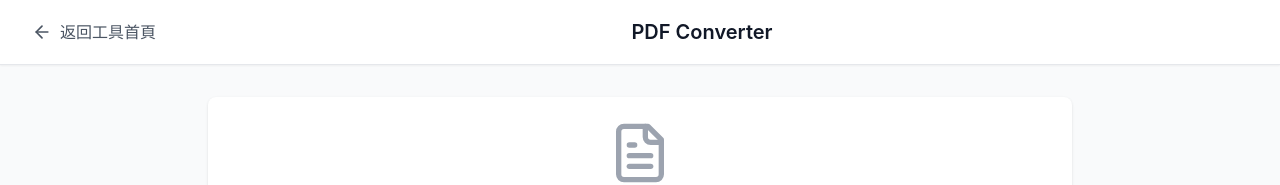
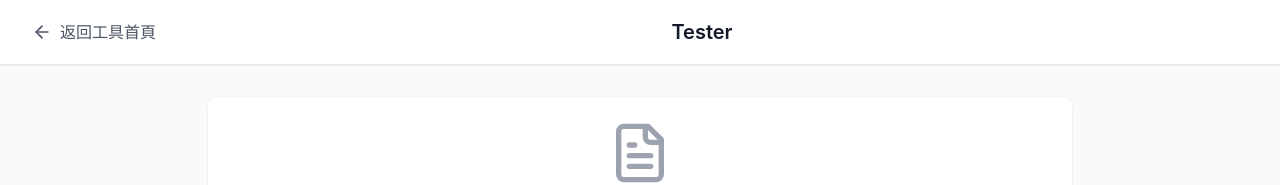
Before and after one commit to j811108/tools-dashboard, a React (Create React App) app: page /tools-dashboard/tester in a window 1280 px wide. Shown: the top 185 px of the page. Built offline with nearby package versions, Linux system fonts and the light colour scheme.

Commit message:
[FIX] Homepage: move tools array outside component; Tester: fix title, set available false

```diff
--- a/src/components/Homepage.jsx
+++ b/src/components/Homepage.jsx
@@ -1,9 +1,5 @@
 import React, { useState, useMemo } from 'react';
 import { useNavigate } from 'react-router-dom';
-
-const HomePage = () => {
-  const [searchQuery, setSearchQuery] = useState('');
-  const navigate = useNavigate();
 
 // 工具
 const tools = [
@@ -40,9 +36,13 @@ const HomePage = () => {
     name: 'Tester',
     description: 'TEST',
     path: '/tester',
-      available: true
+    available: false
   }
 ];
+
+const HomePage = () => {
+  const [searchQuery, setSearchQuery] = useState('');
+  const navigate = useNavigate();
 
   // 搜尋過濾邏輯
   const filteredTools = useMemo(() => {
--- a/src/pages/Tester.jsx
+++ b/src/pages/Tester.jsx
@@ -23,7 +23,7 @@ const Tester = () => {
               返回工具首頁
             </button>
             <h1 className="text-xl font-semibold text-gray-900">
-              PDF Converter
+              Tester
             </h1>
             <div></div>
           </div>
```
Lines whose indentation alone changed are shown as unchanged.
